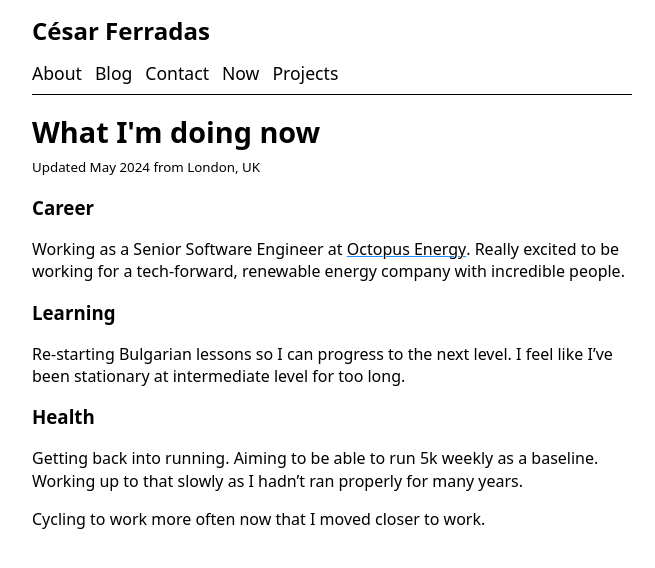
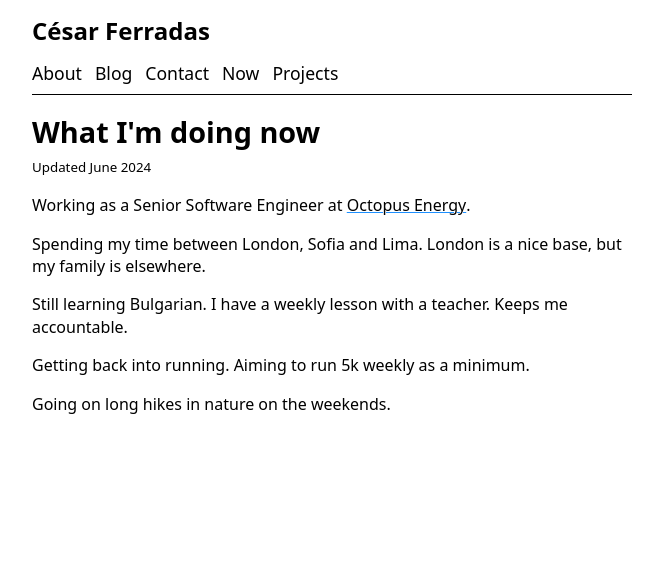
Before and after one commit to noostale/noostale.github.io, a Jekyll site: the page built from now.md, in a window 1280 px wide. Shown: the top 568 px of the page, without its empty margins (308-963 px from the left). Built offline with Jekyll 4.4.1, drawn with Linux system fonts in a browser that asks for light colours.

Commit message:
Update now page

```diff
--- a/_layouts/page.html
+++ b/_layouts/page.html
@@ -4,11 +4,6 @@ layout: default
 
 <h1>{{ page.title }}</h1>
 {% if page.last_modified_at -%}
-<small>
-Updated {{ page.last_modified_at | date: '%B %Y' }}
-{% if page.location -%}
-from {{ page.location }}
-{% endif -%}
-</small>
+<small>Updated {{ page.last_modified_at | date: '%B %Y' }}</small>
 {% endif -%}
 {{ content -}}
--- a/now.md
+++ b/now.md
@@ -1,24 +1,17 @@
 ---
 title: What I'm doing now
 layout: page
-last_modified_at: 2024-05-08
-location: London, UK
+last_modified_at: 2024-06-29
 ---
 
-### Career
+Working as a Senior Software Engineer at [Octopus Energy](https://octopus.energy).
 
-Working as a Senior Software Engineer at [Octopus
-Energy](https://octopus.energy). Really excited to be working for a
-tech-forward, renewable energy company with incredible people.
+Spending my time between London, Sofia and Lima. London is a nice base, but my
+family is elsewhere.
 
-### Learning
+Still learning Bulgarian. I have a weekly lesson with a teacher. Keeps me
+accountable.
 
-Re-starting Bulgarian lessons so I can progress to the next level. I feel like
-I've been stationary at intermediate level for too long.
+Getting back into running. Aiming to run 5k weekly as a minimum.
 
-### Health
-
-Getting back into running. Aiming to be able to run 5k weekly as a baseline.
-Working up to that slowly as I hadn't ran properly for many years.
-
-Cycling to work more often now that I moved closer to work.
+Going on long hikes in nature on the weekends.
```
